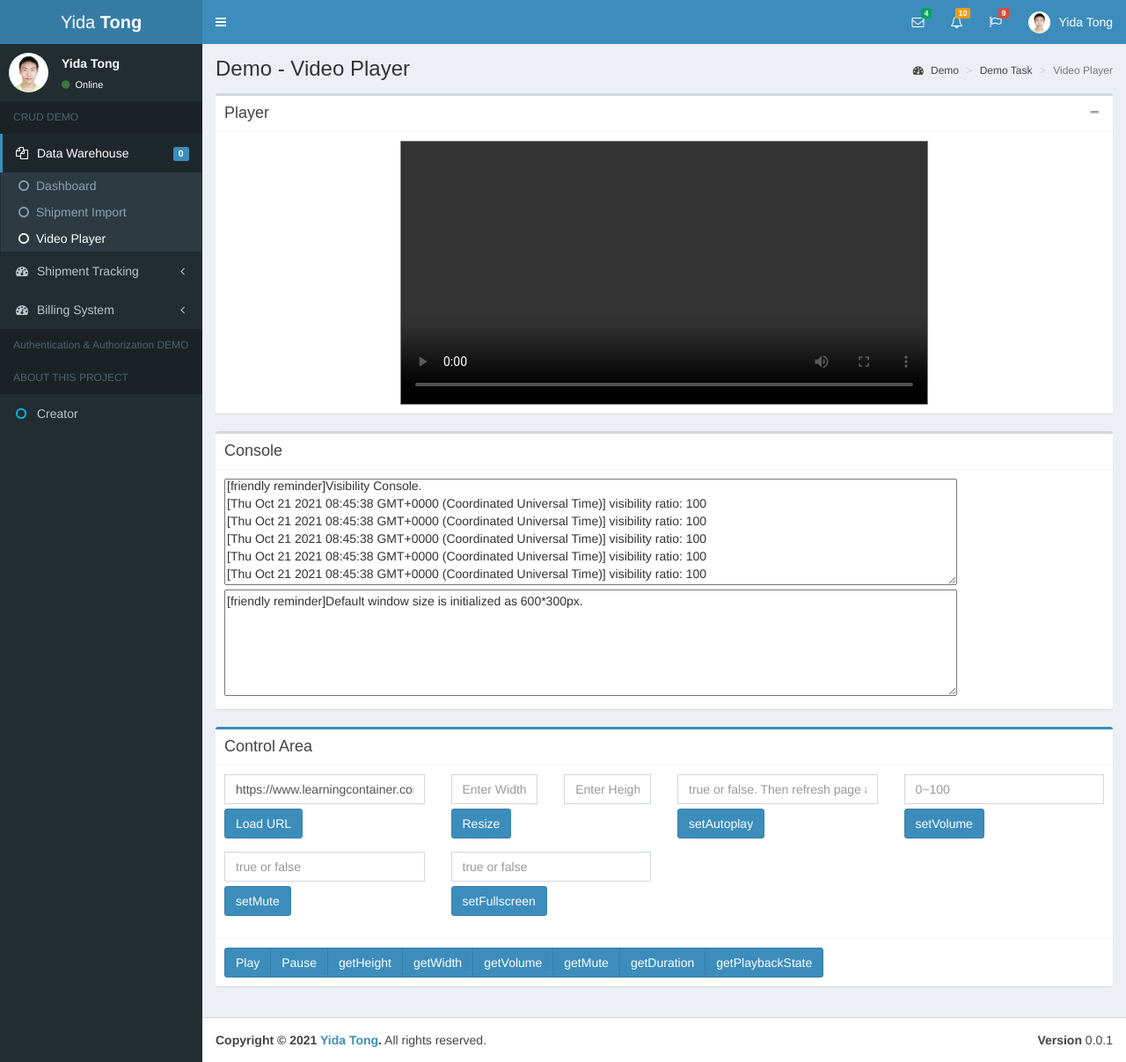
After one commit to yida-tong/Django_Project_Demo, a Django app: page /data_warehouse/video_player/ in a window 1280 px wide. The commit adds this page. Shown: the whole page at 88% size. Run offline with Django 3.2, Linux system fonts and the light colour scheme; data that the repository does not hold is empty; some libraries are stand-ins or nearby versions; some web fonts are replaced.

Commit message:
added video player demo for online assessment.

```diff
--- a/data_warehouse/templates/data_warehouse/dashboard.html
+++ b/data_warehouse/templates/data_warehouse/dashboard.html
@@ -20,7 +20,7 @@
 
 {% block banner %}
   <div style="border-radius: 0; border-top-width: 1px; padding: 15px 30px; background: rgb(243, 156, 18); font-size: 16px; font-weight: 600;" class="box box-primary btn-flat">
-    <p style="color: rgba(255, 255, 255, 0.9); display: inline-block; margin-right: 10px; text-decoration: none; font-size: 20px">Welcome to CRUD demo!</p>
+    <p style="color: rgba(255, 255, 255, 0.9); display: inline-block; margin-right: 10px; text-decoration: none; font-size: 20px">Site construction in slow pace due to extremely heavy school work.</p>
     <a class="btn btn-default btn-sm" href="#" style="margin-top: -5px; border: 0; box-shadow: none; color: rgb(243, 156, 18); font-weight: 600; background: rgb(255, 255, 255); font-size: 13px">Explore!</a>
     <button class="close" data-widget="remove" aria-hidden="true"  style="color: rgb(255, 255, 255); font-size: 20px;">×</button>
   </div>
--- /dev/null
+++ b/data_warehouse/templates/data_warehouse/video_tester.html
@@ -0,0 +1,351 @@
+{% extends 'mysite/base.html' %}
+
+{% load static %}
+{% block extra_template_tag %}{% load extra_tags %}{% endblock %}
+{% block sidebar %}{% home_sidebar request %}{% endblock %}
+
+{% block title %}Video Player Demo{% endblock %}
+{% block content_header %}Demo - Video Player{% endblock %}
+
+{% block breadcrumb_menu %}
+  <ol class="breadcrumb">
+    <li><a href="#"><i class="fa fa-dashboard"></i> Demo</a></li>
+    <li><a href="#">Demo Task</a></li>
+    <li class="active">Video Player</li>
+  </ol>
+{% endblock %}
+
+{% block extra_css %}{% endblock %}
+
+{% block main_content %}
+  <div class="box box-default">
+    <div class="box-header with-border">
+      <h3 class="box-title">Player</h3>
+      <div class="box-tools pull-right">
+        <button type="button" class="btn btn-box-tool" data-widget="collapse"><i class="fa fa-minus"></i>
+        </button>
+      </div>
+    </div>
+
+    <div class="box-body" style="">
+      <video id="v-1" style="border: 1px solid grey;" class="center-block" controls></video>
+    </div>
+  </div>
+
+  <div class="box box-default">
+    <div class="box-header with-border">
+      <h3 class="box-title">Console</h3>
+    </div>
+
+    <div class="box-body" style="">
+      <div class="row">
+        <div class="col-lg-12 col-md-12">
+          <textarea cols="100" rows="5" style="overflow:scroll;" id="console_out_2">[friendly reminder]Visibility Console.</textarea>
+        </div>
+        <div class="col-lg-12 col-md-12">
+          <textarea cols="100" rows="5" style="overflow:scroll;" id="console_out">[friendly reminder]Default window size is initialized as 600*300px.</textarea>
+        </div>
+      </div>
+    </div>
+  </div>
+
+  <div class="box box-primary">
+      <div class="box-header with-border">
+        <h3 class="box-title">Control Area</h3>
+      </div>
+    <!-- /.box-header -->
+    <!-- form start -->
+      <div class="box-body">
+        <div class="row">
+          <div class="col-lg-3 col-md-3">
+            <div class="form-group">
+              <input type="text" class="form-control" id="url_input" placeholder="Enter URL" style="margin-bottom: 5px" value="https://www.learningcontainer.com/wp-content/uploads/2020/05/sample-mp4-file.mp4">
+              <button class="btn btn-primary" onclick="load_url()">Load URL</button>
+            </div>
+          </div>
+
+          <div class="col-lg-3 col-md-3">
+            <div class="form-group">
+              <div class="row" style="margin-bottom: 5px">
+                <div class="col-xs-6">
+                  <input type="text" class="form-control" id="width_input" placeholder="Enter Width">
+                </div>
+                <div class="col-xs-6">
+                  <input type="text" class="form-control" id="height_input" placeholder="Enter Height">
+                </div>
+              </div>
+              <button class="btn btn-primary" onclick="resize_video()">Resize</button>
+            </div>
+          </div>
+
+          <div class="col-lg-3 col-md-3">
+            <div class="form-group">
+              <input type="text" class="form-control" id="autoplay_input" placeholder="true or false. Then refresh page and reload url" style="margin-bottom: 5px">
+              <button class="btn btn-primary" onclick="set_autoplay_video()">setAutoplay</button>
+            </div>
+          </div>
+
+          <div class="col-lg-3 col-md-3">
+            <div class="form-group">
+              <input type="text" class="form-control" id="volume_input" placeholder="0~100" style="margin-bottom: 5px">
+              <button class="btn btn-primary" onclick="set_volume_video()">setVolume</button>
+            </div>
+          </div>
+
+          <div class="col-lg-3 col-md-3">
+            <div class="form-group">
+              <input type="text" class="form-control" id="mute_input" placeholder="true or false" style="margin-bottom: 5px">
+              <button class="btn btn-primary" onclick="set_muted_video()">setMute</button>
+            </div>
+          </div>
+
+          <div class="col-lg-3 col-md-3">
+            <div class="form-group">
+              <input type="text" class="form-control" id="fullscreen_input" placeholder="true or false" style="margin-bottom: 5px">
+              <button class="btn btn-primary" onclick="set_fullscreen_video()">setFullscreen</button>
+            </div>
+          </div>
+        </div>
+      </div>
+      <!-- /.box-body -->
+      <div class="box-footer">
+          <div class="btn-group">
+              <button class="btn btn-primary" onclick="play_video()">Play</button>
+              <button class="btn btn-primary" onclick="pause_video()">Pause</button>
+              <button class="btn btn-primary" onclick="get_height()">getHeight</button>
+              <button class="btn btn-primary" onclick="get_width()">getWidth</button>
+              <button class="btn btn-primary" onclick="get_volume_video()">getVolume</button>
+              <button class="btn btn-primary" onclick="get_muted_video()">getMute</button>
+              <button class="btn btn-primary" onclick="get_duration_video()">getDuration</button>
+              <button class="btn btn-primary" onclick="get_playback_video()">getPlaybackState</button>
+          </div>
+      </div>
+  </div>
+{% endblock %}
+
+
+{% block extra_js %}
+<script>
+  // src code (api)
+  class Player {
+      // Instance Variable
+      // Representation Invariant: 1. volume are integers ranges between 0 ~ 100
+      // Standard way should add a validation function each method before return to check if state of Representation Invariant holds.
+      #element;
+      #width;
+      #height;
+      #volume=50;
+      #is_mute=false;
+      #oberver;
+      #callback;
+      #visibility_ratio;
+
+      constructor(divId, width, height) {
+          this.#width = width;
+          this.#height = height;
+          this.#element = document.getElementById(divId);
+          this.#element.width = this.#width;
+          this.#element.height = this.#height;
+          this.#element.volume = this.#volume/100;
+
+          let options = {
+            root: null,
+            rootMargin: '0px',
+            threshold: [0, 0.1, 0.2, 0.3, 0.4, 0.5, 0.6, 0.7, 0.8, 0.9, 1]
+          };
+
+          this.#callback = (entries, observer) => {
+              entries.forEach(entry => {
+                this.#visibility_ratio = entry.intersectionRatio*100;
+              });
+          };
+
+          this.#oberver = new IntersectionObserver(this.#callback, options);
+          this.#oberver.observe(this.#element);
+
+          // retrieve autoplay attribute from localstorage. Player object is erased once page is refreshed. I believe it is appropriate to store autoplay property at local storage.
+          if (localStorage.getItem("autoplay") === "true") {
+            this.#element.autoplay = true;
+          }
+      }
+
+      // Accessor
+      getHeight() {
+        return this.#height;
+      }
+
+      getWidth() {
+        return this.#width;
+      }
+
+      getVolume() {
+        return this.#volume;
+      }
+
+      getMute() {
+        return this.#is_mute;
+      }
+
+      getDuration() {
+        return this.#element.duration;
+      }
+
+      getPlaybackState() {
+          if (this.#element.ended) {
+              return "ended";
+          } else if (this.#element.paused) {
+              return "paused";
+          } else {
+              return "playing";
+          }
+      }
+
+      getViewability() {
+          return this.#visibility_ratio;
+      }
+
+      // Mutator
+      load(url) {
+          this.#element.src = url;
+      }
+
+      play() {
+          this.#element.play();
+      }
+
+      Pause() {
+          this.#element.pause();
+      }
+
+      resize(width, height) {
+          if (width) {
+            this.#width = width;
+          }
+          if (height) {
+            this.#height = height;
+          }
+          this.#element.width = this.#width;
+          this.#element.height = this.#height;
+      }
+
+      setAutoplay(autoplay) {
+          if (autoplay) {
+              localStorage.setItem('autoplay', 'true');
+              this.#element.autoplay = true;
+          } else {
+              localStorage.removeItem('autoplay');
+              this.#element.removeAttribute("autoplay");
+          }
+      }
+
+      setVolume(volume) {
+          this.#volume = volume;
+          this.#element.volume = this.#volume/100;
+      }
+
+      setMute(mute) {
+          this.#is_mute = mute;
+          this.#element.muted = this.#is_mute;
+      }
+
+      setFullscreen(fullscreen) {
+          if (fullscreen) {
+            this.#element.requestFullscreen();
+          } else {
+            document.exitFullscreen();
+          }
+      }
+  }
+</script>
+
+<script>
+  // test code
+  let player_object = new Player("v-1", 600, 300);
+
+  function load_url() {
+      player_object.load($('#url_input').val());
+  }
+
+  function resize_video() {
+      player_object.resize($('#width_input').val(), $('#height_input').val());
+  }
+
+  function get_height() {
+      var text_area = document.getElementById("console_out");
+      text_area.value += "\n[" + new Date() + "]" + " get_height " + player_object.getHeight();
+      text_area.scrollTop = text_area.scrollHeight;
+  }
+
+  function get_width() {
+      var text_area = document.getElementById("console_out");
+      text_area.value += "\n[" + new Date() + "]" + " get_width " + player_object.getWidth();
+      text_area.scrollTop = text_area.scrollHeight;
+  }
+
+  function play_video() {
+      player_object.play();
+  }
+
+  function pause_video() {
+      player_object.Pause();
+  }
+
+  function set_autoplay_video() {
+      if ($('#autoplay_input').val() === "true") {
+        player_object.setAutoplay(true);
+      } else {
+        player_object.setAutoplay(false);
+      }
+  }
+
+  function set_volume_video() {
+      player_object.setVolume($('#volume_input').val());
+  }
+
+  function get_volume_video() {
+      var text_area = document.getElementById("console_out");
+      text_area.value += "\n[" + new Date() + "]" + " get_volume " + player_object.getVolume();
+      text_area.scrollTop = text_area.scrollHeight;
+  }
+
+  function set_muted_video() {
+      if ($('#mute_input').val() === "true") {
+        player_object.setMute(true);
+      } else {
+        player_object.setMute(false);
+      }
+  }
+
+  function get_muted_video() {
+      var text_area = document.getElementById("console_out");
+      text_area.value += "\n[" + new Date() + "]" + " get_muted " + player_object.getMute();
+      text_area.scrollTop = text_area.scrollHeight;
+  }
+
+  function get_duration_video() {
+      var text_area = document.getElementById("console_out");
+      text_area.value += "\n[" + new Date() + "]" + " get_duration (sec) " + player_object.getDuration();
+      text_area.scrollTop = text_area.scrollHeight;
+  }
+
+  function set_fullscreen_video() {
+      if ($('#fullscreen_input').val() === "true") {
+        player_object.setFullscreen(true);
+      } else {
+        player_object.setFullscreen(false);
+      }
+  }
+
+  function get_playback_video() {
+      var text_area = document.getElementById("console_out");
+      text_area.value += "\n[" + new Date() + "]" + " get_playback_state " + player_object.getPlaybackState();
+      text_area.scrollTop = text_area.scrollHeight;
+  }
+
+  document.addEventListener('scroll', function(e) {
+    var text_area = document.getElementById("console_out_2");
+    text_area.value += "\n[" + new Date() + "]" + " visibility ratio: " + player_object.getViewability();
+    text_area.scrollTop = text_area.scrollHeight;
+  });
+</script>
+{% endblock %}
--- a/data_warehouse/urls.py
+++ b/data_warehouse/urls.py
@@ -9,4 +9,5 @@ urlpatterns = [
     path('csv_uploader/', views.csv_uploader, name='csv_uploader'),
     path('reset/', views.reset, name='reset'),
     path('shipment_import/', views.shipment_import, name='shipment_import'),
+    path('video_player/', views.video_player, name='video_player'),
 ]
--- a/data_warehouse/views.py
+++ b/data_warehouse/views.py
@@ -181,3 +181,8 @@ def shipment_import(request):
 #     return
 #
 #
+
+
+def video_player(request):
+    context_dict = {}
+    return render(request, 'data_warehouse/video_tester.html', context_dict)
--- a/mysite/templates/mysite/base.html
+++ b/mysite/templates/mysite/base.html
@@ -139,7 +139,7 @@
                 <img src="{% static 'img/yida.jpg' %}" class="img-circle" alt="User Image">
 
                 <p>
-                  Yida Tong - System Developer
+                  Yida Tong - Current MS CS @USC
                   <small>Member since Aug. 2021</small>
                 </p>
               </li>
--- a/mysite/templates/mysite/sidebar.html
+++ b/mysite/templates/mysite/sidebar.html
@@ -11,6 +11,7 @@
     <ul class="treeview-menu">
       <li class="{% if request.resolver_match.app_name == 'data_warehouse' and request.path == '/data_warehouse/index/' %}active{% endif %}"><a href="{% url 'data_warehouse:index' %}"><i class="fa fa-circle-o"></i>Dashboard</a></li>
       <li class="{% if request.resolver_match.app_name == 'data_warehouse' and request.path == '/data_warehouse/shipment_import/' %}active{% endif %}"><a href="{% url 'data_warehouse:shipment_import' %}"><i class="fa fa-circle-o"></i>Shipment Import</a></li>
+      <li class="{% if request.resolver_match.app_name == 'data_warehouse' and request.path == '/data_warehouse/video_player/' %}active{% endif %}"><a href="{% url 'data_warehouse:video_player' %}"><i class="fa fa-circle-o"></i>Video Player</a></li>
     </ul>
   </li>
 
```
